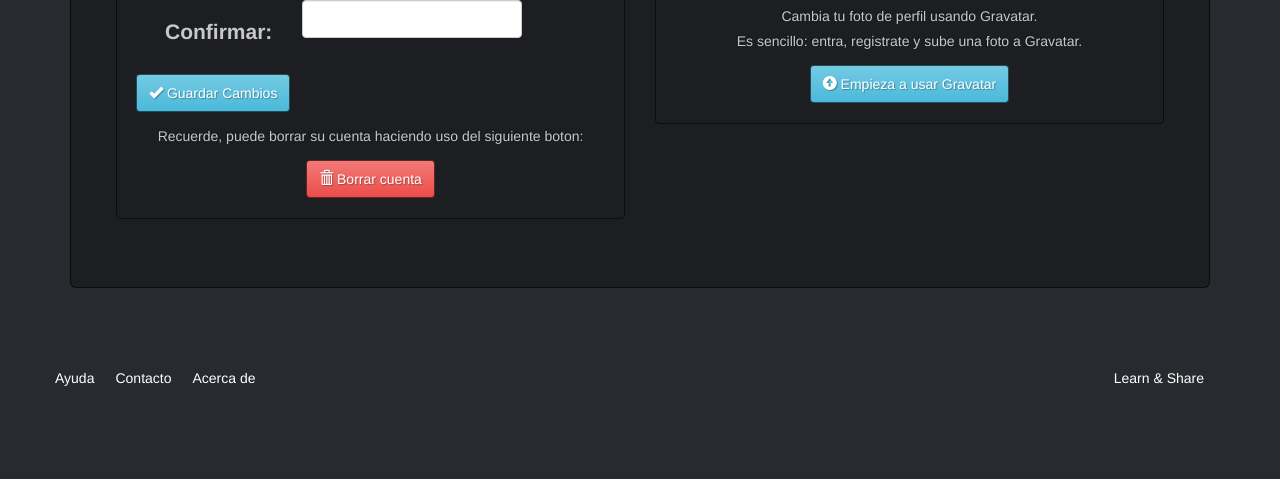
After one commit to ULL-ETSII-GRADO-SYTW-1314/learn-share, a Django app: page /profile/ in a window 1280 px wide. The commit adds this page. Shown: the part 700-1179 px from the top of the page. Run offline with Django 3.2, Linux system fonts and the light colour scheme; a user stored in the database is signed in; tables that the repository leaves empty hold one stand-in row (values such as "Sample post").

Commit message:
Pagina para modificar el perfil

```diff
--- a/Learn/templates/base.html
+++ b/Learn/templates/base.html
@@ -49,7 +49,7 @@
               <div class="navbar-collapse collapse navbar-responsive-collapse">
                 <ul class="nav navbar-nav">
                   {% if user.is_authenticated %}
-                  <li {% if title == "Home" %} class="active" {% endif%}><a href="/home">home</a></li>
+                  <li {% if title == "Home" %} class="active" {% endif%}><a href="/home">Home</a></li>
                   {% if user.is_staff %} <li {% if title == "miscursos" %} class="active" {% endif%}><a href="/mycourses">Mis Cursos</a></li> {% endif %}
                   <li {% if title == "Registro" %} class="active" {% endif%}><a href="/mytasks">Mis tareas</a></li>
     						  <li {% if title == "Registro" %} class="active" {% endif%}><a href="/myreviews">Mis Correcciones</a></li>
@@ -72,7 +72,7 @@
               </div><!-- /.nav-collapse -->
             </div><!-- /.navbar -->
             <div class="jumbotron">
-              <div class="row" align="center">
+              <div class="row" {% if not title == "Informacion personal" %} align="center" {% endif%}><!-- align="center" -->
                 {% block content %}{% endblock %}
               </div>
             </div>
--- a/Learn/templates/home.html
+++ b/Learn/templates/home.html
@@ -26,7 +26,7 @@
                 </div>
                 <div class="panel-body">
                     <div class="container-fluid well span6">
-                        <div class="row-fluid">
+                        <div class="row-fluid" align="left">
                             <div class="span2" >
                                 {% load gravatar %}
                                 <img src="{% gravatar_url user.email 150%}" class="img-circle imagen_perfil">
@@ -40,7 +40,7 @@
 
                             <div class="span2">
                                 <div class="btn-group">
-                                    <button type="button" class="btn btn-primary btn-sm btn-info"><span class="btn-label"></span>Editar Perfil</button>
+                                    <a href="/profile"><input class="btn btn-primary btn-sm btn-info" type="button" name="buttoneditar" value="Editar Perfil"/></a>
                                 </div>
                             </div>
                         </div>
--- a/Learn/templates/nuevo.html
+++ b/Learn/templates/nuevo.html
@@ -32,7 +32,7 @@
                                        <div class="col-lg-1">
                                        <button class="btn btn-default btn-info" type="submit">Registrarse</button>
                                        </div>
-                                    </div>
+                            </div>
 
                     </fieldset>
                 </form>
--- a/Learn/templates/perfil.html
+++ b/Learn/templates/perfil.html
@@ -10,7 +10,7 @@
                 </div>
                 <div class="panel-body">
                     <div class="container-fluid well span6">
-                        <div class="row-fluid">
+                        <div class="row-fluid" align="left">
                             <div class="span2" >
                                 {% load gravatar %}
                                 <img src="{% gravatar_url user.email 150 %}" class="img-circle imagen_perfil">
@@ -29,7 +29,7 @@
                 <div class="panel-heading">
                     <h3 class="panel-title">Amigos</h3>
                 </div>
-                <div class="panel-body">
+                <div class="panel-body" align="left">
                 {% for users in follower %}
                     <a href="/perfil/{{ users.user.id }}/"><img src="{% gravatar_url users.user.email %}" class="img-circle imagen_sm"> {{users.alias}}</a>
                     </br>
--- /dev/null
+++ b/Learn/templates/profile.html
@@ -0,0 +1,69 @@
+{% extends "base.html" %}
+{% block content %}
+<div class="row">
+        <div class="col-lg-6">
+                <div class="well" align="center">
+                                <form action="#" method="post" role="form" class="bs-example form-horizontal">{% csrf_token %}
+                                    <fieldset >
+                                        <legend align="center"><a href="http://www.jquery2dotnet.com"><i class="glyphicon glyphicon-user"></i></a>  Modificar Perfil de Usuario</legend>
+                                        <div class="form-group">
+                                                <label for="id_username" class="col-lg-4 control-label">Nombre: </label>
+                                                <div class="col-lg-6">
+                                                        <input type="text" maxlength="30" name="username" class="form-control" id="id_username" value= "{{ User.username }}">
+                                                </div>
+                                        </div>
+                                        <div class="form-group">
+                                                <label for="id_alias" class="col-lg-4 control-label">Alias: </label>
+                                                <div class="col-lg-6">
+                                                        <input type="text" maxlength="30" name="alias" class="form-control" id="id_alias" value= "{{ Alias }}">
+                                                </div>
+                                        </div>
+                                        <div class="form-group">
+                                                <label for="id_email" class="col-lg-4 control-label">E-mail: </label>
+                                                <div class="col-lg-6">
+                                                        <input type="text" maxlength="30" name="email" class="form-control" id="id_email" value= "{{ User.email }}">
+                                                </div>
+                                        </div>
+                                        <h5>"{{ MERROR}}" </h5>
+                                        <div class="form-group">
+                                                <label for="id_password" class="col-lg-4 control-label">Contraseña: </label>
+                                                <div class="col-lg-6">
+                                                        <input maxlength="30" name="password" type="password" class="form-control" id="id_password">
+                                                </div>
+                                        </div>
+                                        <div class="form-group">
+                                                <label for="id_rpassword" class="col-lg-4 control-label">Confirmar: </label>
+                                                <div class="col-lg-6">
+                                                        <input maxlength="30" name="rpassword" type="password" class="form-control" id="id_rpassword">
+                                                </div>
+
+                                        </div>
+
+                                        <div class="form-group" >
+                                                <div class="col-lg-1">
+                                                        <button href="http://www.jquery2dotnet.com" class="btn btn-default btn-info" type="submit"><i class="glyphicon glyphicon-ok"></i> Guardar Cambios</button>
+                                                </div>
+                                        </div>
+                                </form>
+                                <h5>Recuerde, puede borrar su cuenta haciendo uso del siguiente boton:</h5>
+                                <button href="http://www.jquery2dotnet.com" class="btn btn-danger btn-primary btn-large"><i class="glyphicon glyphicon-trash"></i> Borrar cuenta</button>
+
+                </div>
+
+
+        </div>
+        <div class="col-lg-6">
+                <div class="well" align="center">
+                        <legend align="center"><a href="http://www.jquery2dotnet.com"><i class="glyphicon glyphicon-picture"></i></a>  Modificar Foto de Perfil</legend>
+                        <img src="http://i1296.photobucket.com/albums/ag1/adrihg89/Captura_zps07f83a9b.jpg" class="img-circle"></img>
+                        <h5>Cambia tu foto de perfil usando Gravatar.</h5>
+                        <h5>Es sencillo: entra, registrate y sube una foto a Gravatar.</h5>
+                        <a target="_blank" src="http://www.jquery2dotnet.com" href="http://www.gravatar.com" class="btn btn-info btn-primary btn-large" value="Empieza a usar Gravatar" href="#"><i class="glyphicon glyphicon-circle-arrow-up"></i> Empieza a usar Gravatar</a>
+
+
+                </div>
+
+
+        </div>
+</div>
+{% endblock %}
--- a/Learn/urls.py
+++ b/Learn/urls.py
@@ -17,6 +17,7 @@ urlpatterns = patterns('',
 
     url(r'^login/$', 'users.views.login_user', name='Login'),
     url(r'^home/$', 'users.views.home', name='home'),
+    url(r'^profile/$', 'users.views.update'),
     url(r'^logout/$', 'users.views.logout_user', name='Logout'),
     url(r'^perfil/(?P<user_id>\d+)/$', 'users.views.perfil'),
     #urls de cursos
--- a/users/views.py
+++ b/users/views.py
@@ -159,3 +159,42 @@ def perfil(request, user_id):
 
 
             return render_to_response('perfil.html', {'title':'Perfil', 'user': usuario, 'User': usuario_, 'follower':followers, 'cursos': cursos, 'cursos_login': cursos_login})
+
+def update(request):
+        error='Recuerde, las password deben ser iguales.'
+        usuario = request.user
+        extendido = ExtendUser.objects.get(user=usuario)
+        alias = extendido.alias[1:len(extendido.alias)]
+        if request.method=='POST':
+                usuario.username=request.POST.get('username')
+
+                if request.POST.get('password'):
+
+                        if request.POST.get('password') == request.POST.get('rpassword'):
+                                usuario.set_password(request.POST.get('password'))
+                                error = "El password ha sido actualizado correctamente."
+                        else:
+                                error = "Los password no coinciden."
+                try:
+                        if validate_email(request.POST.get('email')):
+                                usuario.email=request.POST.get('email')
+                except:
+
+                        if error == 'Recuerde que los password deben coincidir.':
+
+                                error = "El e-mail es incorrecto."
+                        else:
+                                error = error + " El e-mail es incorrecto."
+
+                usuario.save()
+                if extendido.alias!=request.POST.get('alias'):
+                        extendido.alias='@'+request.POST.get('alias')
+
+                if request.POST.get('photo'):
+                        extendido.photo=request.POST.get('photo')
+                if "borrar" in request.POST.keys():
+                        extendido.photo='/static/img/default/defaultProfile.png'
+
+                extendido.save()
+
+        return render_to_response('profile.html', {'title':'Informacion personal', 'User': usuario, 'Extend':extendido, 'MERROR':error, 'Alias':alias}, context_instance=RequestContext(request))
```
Also changed, not shown: 2 other files.
